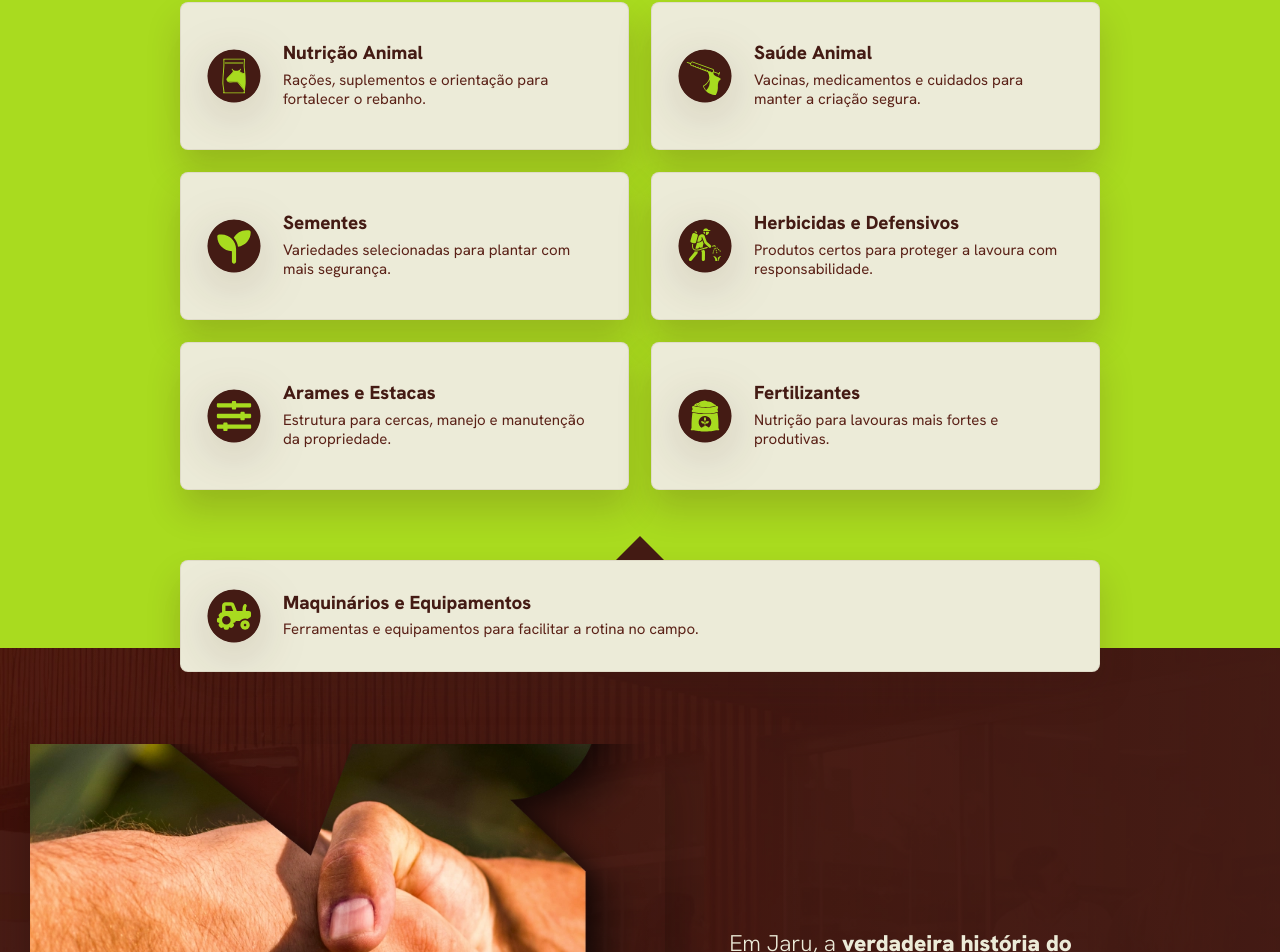
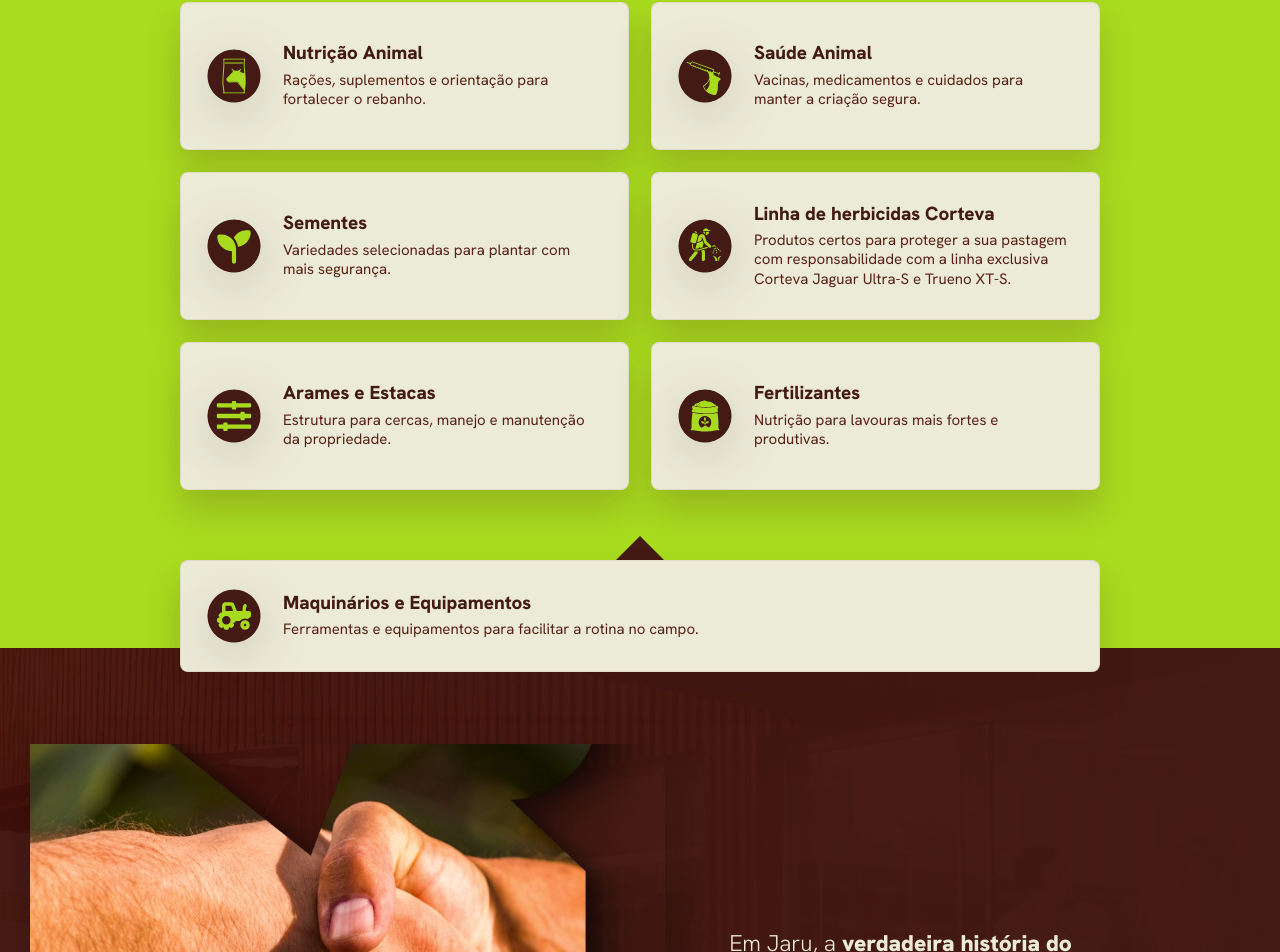
Before and after one commit to agenciapremium/raizes-nossa-lavoura, a Next.js app: page / in a window 1280 px wide. Shown: the part 1014-1966 px from the top of the page. Built offline with nearby package versions, Linux system fonts and the light colour scheme.

Commit message:
Ajuste carde de herbicidas

```diff
--- a/app/page.tsx
+++ b/app/page.tsx
@@ -72,8 +72,8 @@ export default function Home() {
                 alt=""
                 aria-hidden="true"
               />
-              <h3>Herbicidas e Defensivos</h3>
-              <p>Produtos certos para proteger a lavoura com responsabilidade.</p>
+              <h3>Linha de herbicidas Corteva</h3>
+              <p>Produtos certos para proteger a sua pastagem com responsabilidade com a linha exclusiva Corteva Jaguar Ultra-S e Trueno XT-S.</p>
             </article>
             <article className="solution-card">
               <img
```
